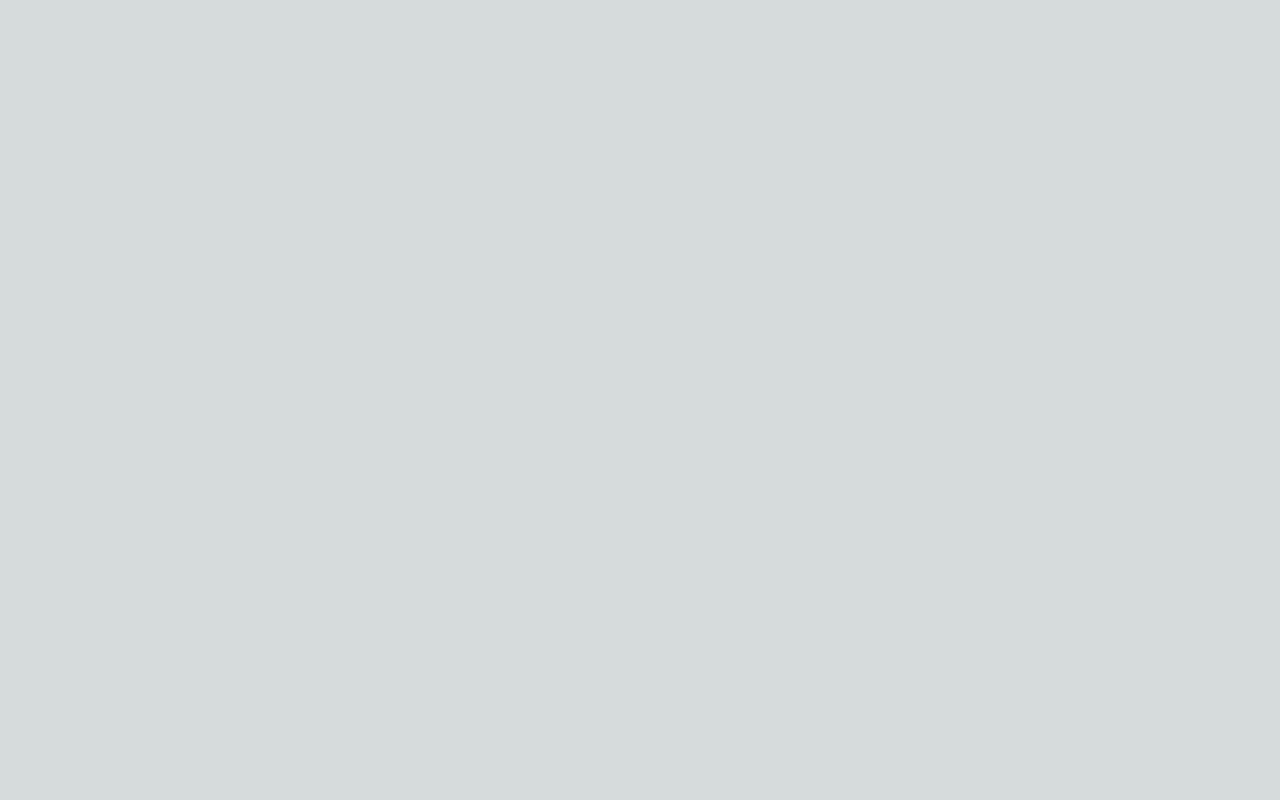
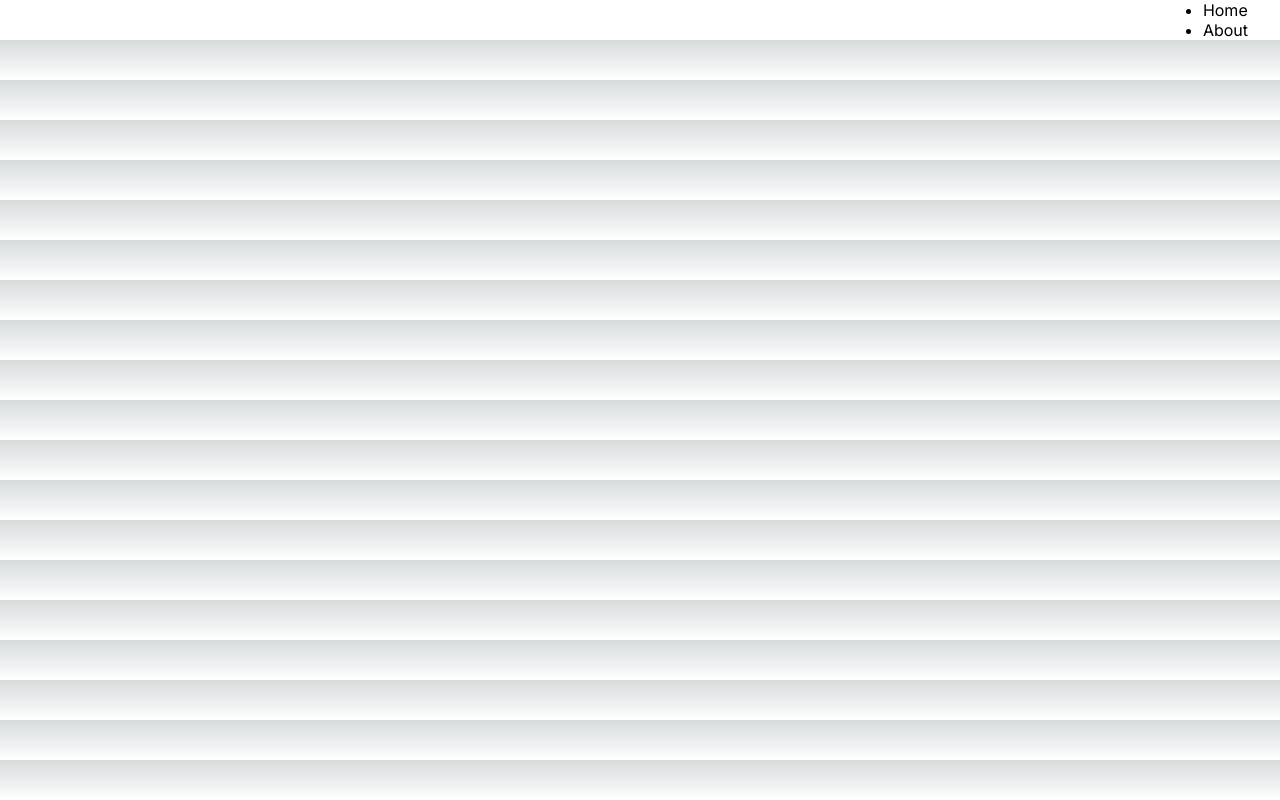
Before and after one commit to gmanprime/stmonline, a Next.js app: page / in a window 1280 px wide. Built offline with nearby package versions, Linux system fonts and the light colour scheme.

Commit message:
initializing header coponent with basic structure

```diff
--- a/app/page.tsx
+++ b/app/page.tsx
@@ -1,9 +1,10 @@
 import styles from './page.module.scss'
+import Header from '@comp/Header'
 
 export default function Home() {
   return (
     <main className={styles.main}>
-
+      <Header />
     </main>
   )
 }
--- /dev/null
+++ b/components/Header/Nav/index.tsx
@@ -0,0 +1,45 @@
+import styles from './style.module.scss'
+import Link from "next/link"
+
+function index() {
+
+    type navObj = {
+        title: string;
+        linkTo: string;
+    }
+
+    const navLinks: Array<navObj> = [
+        {
+            title: "Home",
+            linkTo: "/"
+        },
+        {
+            title: "About",
+            linkTo: "/About"
+        }
+    ]
+
+    let navLinkGen = (itm: Array<Object>) =>{
+        return <>
+            {
+                itm.map((val,i) => {
+                    return <li key={i}>
+                        <Link href={val.linkTo}>
+                            {val.title}
+                        </Link>
+                    </li>
+                })
+            }
+        </>
+    }
+
+  return (
+    <ul className={styles.main}>
+        {
+            navLinkGen(navLinks)
+        }
+    </ul>
+  )
+}
+
+export default index
--- /dev/null
+++ b/components/Header/Nav/style.module.scss
@@ -0,0 +1,3 @@
+.main{
+    margin: 0 2rem;
+}
--- a/components/Header/index.tsx
+++ b/components/Header/index.tsx
@@ -1,6 +1,11 @@
+import styles from "./style.module.scss"
+import Nav from  "./Nav"
+
 function Header() {
   return (
-    <div>index</div>
+    <div className={styles.main}>
+      <Nav />
+    </div>
   )
 }
 
--- /dev/null
+++ b/components/Header/style.module.scss
@@ -0,0 +1,9 @@
+.main{
+    background: white;
+    width: 100%;
+    height: 5vh;
+    color: black;
+    display: grid;
+    align-items: center;
+    justify-content: right;
+}
--- a/tsconfig.json
+++ b/tsconfig.json
@@ -19,7 +19,8 @@
       }
     ],
     "paths": {
-      "@/*": ["./*"]
+      "@/*": ["./*"],
+      "@comp/*": ["./components/*"]
     }
   },
   "include": ["next-env.d.ts", "**/*.ts", "**/*.tsx", ".next/types/**/*.ts"],
```
